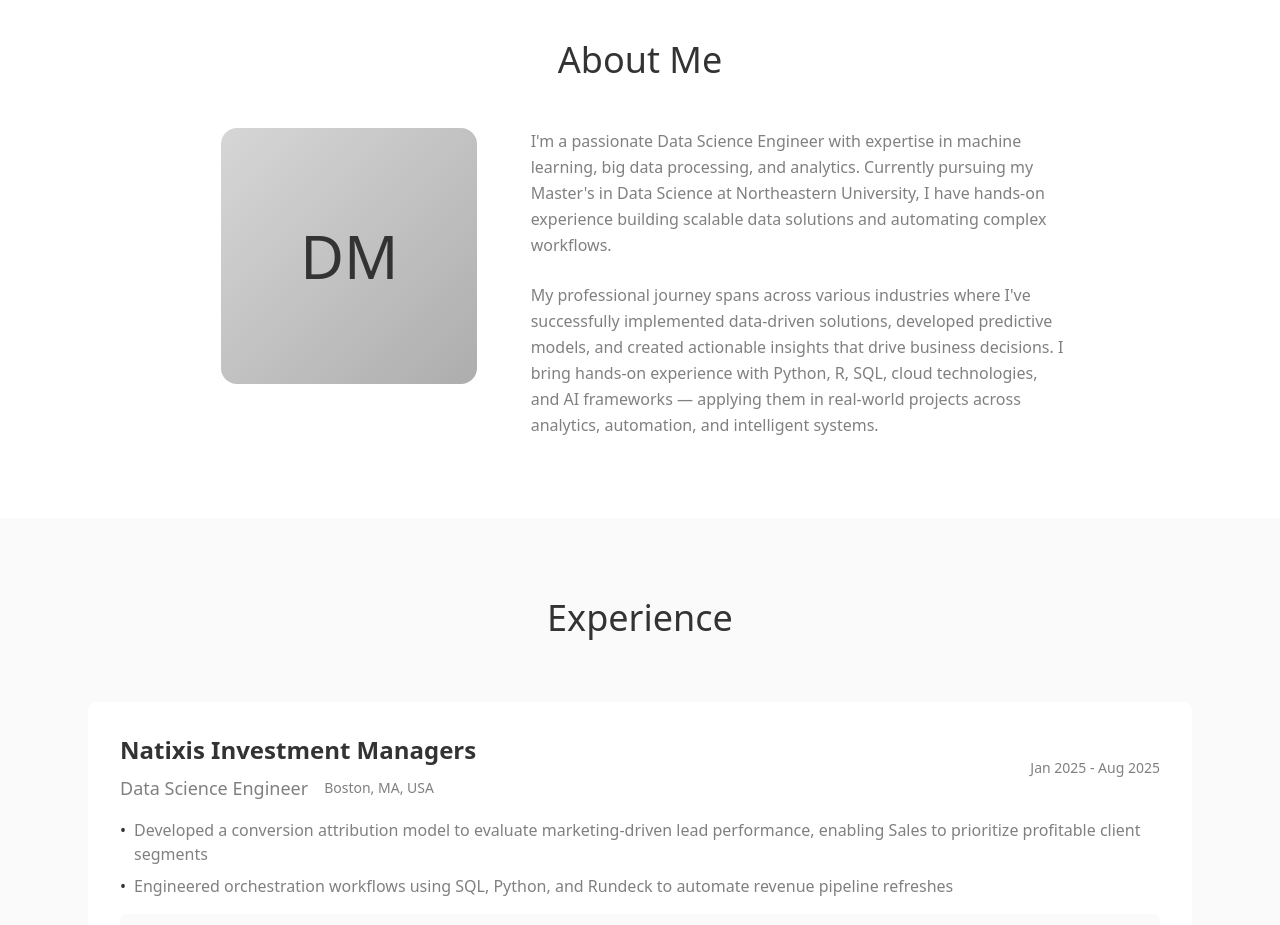
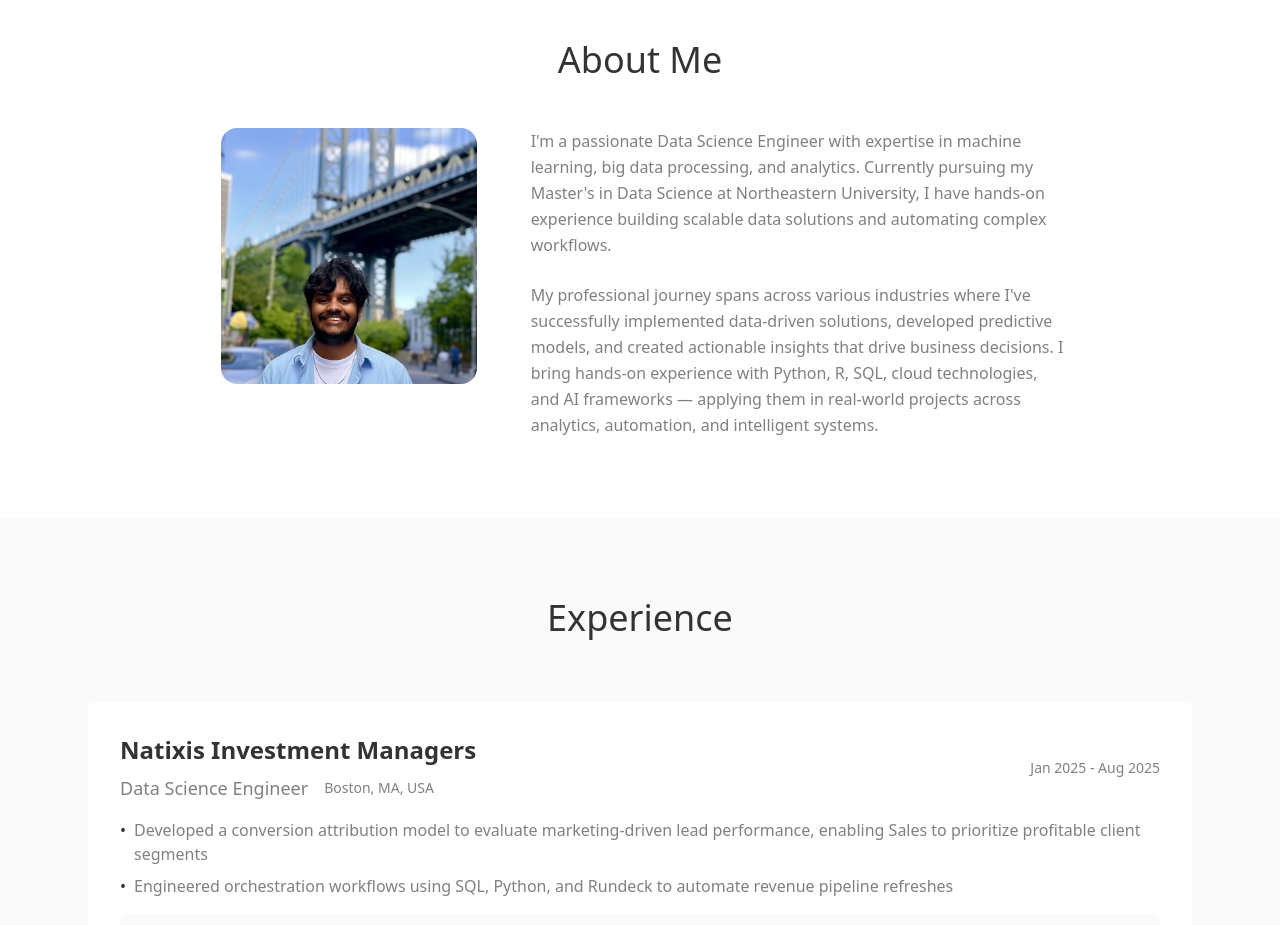
Before and after one commit to DhananJayKumarMV/dhananjaykumarmv.github.io, a React (Vite) app: page / in a window 1280 px wide. Shown: the part 840-1765 px from the top of the page. Built offline with nearby package versions, Linux system fonts and the light colour scheme; the HTML template or start-up script is replaced by a standard one.

Commit message:
Add profile picture

```diff
--- a/src/components/About.tsx
+++ b/src/components/About.tsx
@@ -8,8 +8,12 @@ const About = () => {
 
         <div className="flex flex-col lg:flex-row items-center lg:items-start gap-12">
           <div className="lg:w-1/3 flex justify-center">
-            <div className="w-64 h-64 bg-gradient-to-br from-primary/20 to-primary/40 rounded-2xl flex items-center justify-center">
-              <div className="text-6xl font-light text-primary">DM</div>
+            <div className="w-64 h-64 rounded-2xl overflow-hidden">
+              <img
+                src="/lovable-uploads/f99e2395-b752-4726-9553-f99996e5df56.png"
+                alt="Dhananjaya Kumar Mittapalli"
+                className="w-full h-full object-cover"
+              />
             </div>
           </div>
 
```
Also changed, not shown: public/lovable-uploads/f99e2395-b752-4726-9553-f99996e5df56.png (added).
